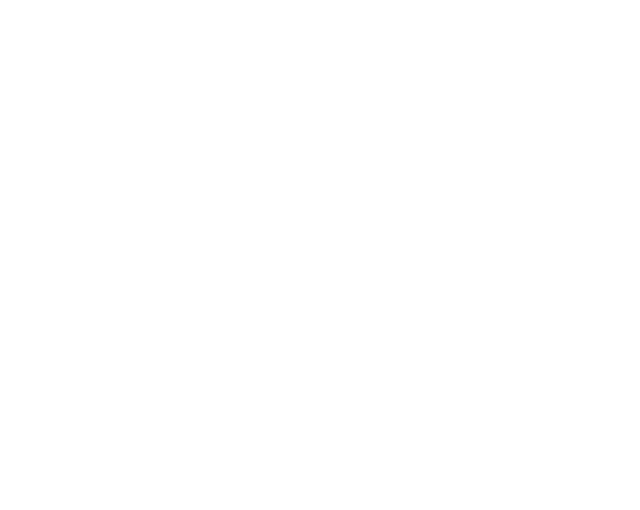
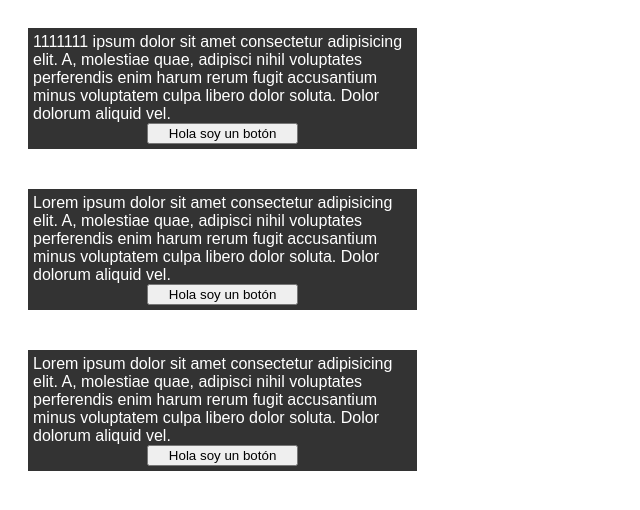
Before and after one commit to ramitaenlarama/flexbox, a plain HTML site: page index.html in a window 1280 px wide. Shown: the whole page, without its empty margins (0-640 px from the left). Drawn offline with Linux system fonts and the light colour scheme.

Commit message:
ÂClase Martes

```diff
--- a/assests/css/styles.css
+++ b/assests/css/styles.css
@@ -0,0 +1,24 @@
+.flex-container{
+    height: 100vh;
+    display: flex;
+    flex-direction: column;
+}
+
+.flex-item{
+    margin: 20px;
+    background-color: #333;
+    width: 30%;
+    font-family: 'arial';
+    color: white;
+    padding: 5px;
+}
+
+button{
+    width: 40%;
+    display: block;
+    margin: 0 auto;
+}
+
+ul{
+    display: inline-block;
+}
--- a/index.html
+++ b/index.html
@@ -8,5 +8,11 @@
 </head>
 <body>
 
+       <div class='flex-container' class='ingredientes'>
+           <span class="flex-item">1111111 ipsum dolor sit amet consectetur adipisicing elit. A, molestiae quae, adipisci nihil voluptates perferendis enim harum rerum fugit accusantium minus voluptatem culpa libero dolor soluta. Dolor dolorum aliquid vel.     <button>Hola soy un botón</button></span>
+           <span class="flex-item">Lorem ipsum dolor sit amet consectetur adipisicing elit. A, molestiae quae, adipisci nihil voluptates perferendis enim harum rerum fugit accusantium minus voluptatem culpa libero dolor soluta. Dolor dolorum aliquid vel.     <button>Hola soy un botón</button></span>
+           <span class="flex-item">Lorem ipsum dolor sit amet consectetur adipisicing elit. A, molestiae quae, adipisci nihil voluptates perferendis enim harum rerum fugit accusantium minus voluptatem culpa libero dolor soluta. Dolor dolorum aliquid vel.     <button>Hola soy un botón</button></span>
+       </div>
+
 </body>
 </html>
```
